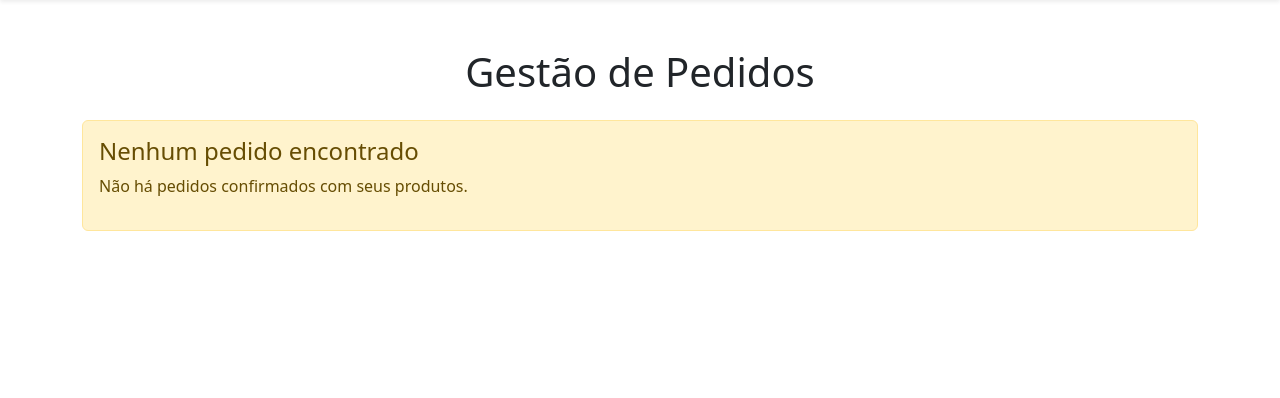
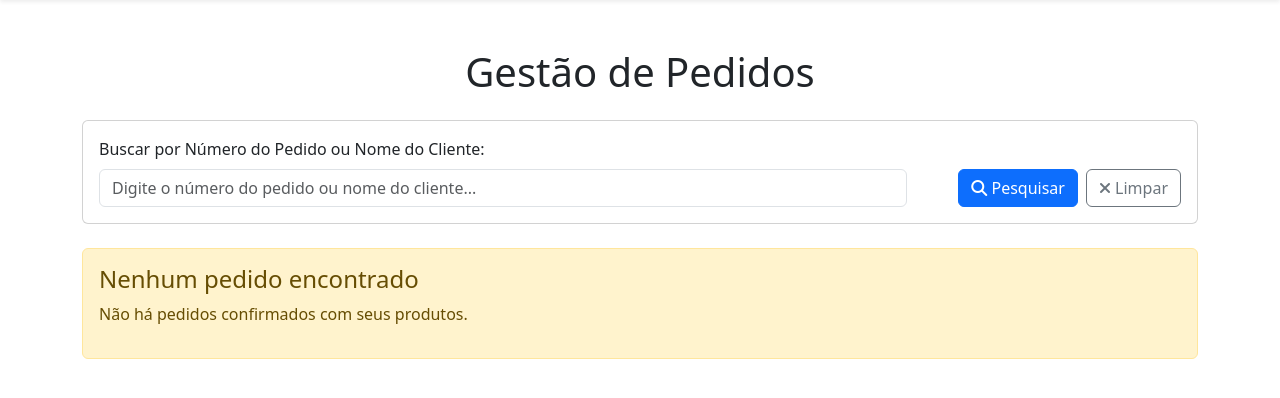
Before and after one commit to sfrederico/web2-ecommerce, a PHP site: page /views/gestao-pedidos/painel.php in a window 1280 px wide. Shown: the part 90-488 px from the top of the page. Run offline with PHP 8.4, Linux system fonts and the light colour scheme.

Commit message:
feat(pedido): :sparkles: Adicionar funcionalidade de busca por número do pedido ou nome do cliente
* Implementa um formulário de busca na interface de gestão de pedidos.
* Adiciona lógica para filtrar pedidos com base no número do pedido ou nome do cliente.
* Cria método `getPedidosPorFornecedorETermo` na classe `PedidoDao` para realizar a busca no banco de dados.

```diff
--- a/src/services/GestaoPedidosService.php
+++ b/src/services/GestaoPedidosService.php
@@ -24,6 +24,10 @@ class GestaoPedidosService {
 
     public function buscarPedidosPorFornecedor(int $fornecedorId): array {
         return $this->pedidoDao->getPedidosPorFornecedor($fornecedorId);
+    }
+
+    public function buscarPedidosPorFornecedorETermo(int $fornecedorId, string $termoBusca): array {
+        return $this->pedidoDao->getPedidosPorFornecedorETermo($fornecedorId, $termoBusca);
     }
 
     public function getDetalhesPedido(int $pedidoId): string {
--- a/src/views/gestao-pedidos/painel.php
+++ b/src/views/gestao-pedidos/painel.php
@@ -13,12 +13,50 @@
     <div class="container my-5">
         <h1 class="text-center mb-4">Gestão de Pedidos</h1>
 
-        <?php if (empty($pedidos)): ?>
+        <!-- Formulário de Busca -->
+        <div class="card mb-4">
+            <div class="card-body">
+                <form method="GET" action="gestao-pedidos.php" class="row g-3">
+                    <div class="col-md-9">
+                        <label for="busca_numero" class="form-label">Buscar por Número do Pedido ou Nome do Cliente:</label>
+                        <input type="text"
+                               class="form-control"
+                               id="busca_numero"
+                               name="busca_numero"
+                               placeholder="Digite o número do pedido ou nome do cliente..."
+                               value="<?= htmlspecialchars($_GET['busca_numero'] ?? '') ?>">
+                    </div>
+                    <div class="col-md-3 d-flex align-items-end gap-2 justify-content-end">
+                        <button type="submit" class="btn btn-primary">
+                            <i class="fas fa-search"></i> Pesquisar
+                        </button>
+                        <a href="gestao-pedidos.php" class="btn btn-outline-secondary">
+                            <i class="fas fa-times"></i> Limpar
+                        </a>
+                    </div>
+                </form>
+            </div>
+        </div>
+
+        <?php if (isset($_GET['busca_numero']) && !empty($_GET['busca_numero']) && empty($pedidos)): ?>
+            <div class="alert alert-info">
+                <h5><i class="fas fa-info-circle"></i> Nenhum resultado encontrado</h5>
+                <p>Não foram encontrados pedidos com o termo "<strong><?= htmlspecialchars($_GET['busca_numero']) ?></strong>" no número do pedido ou nome do cliente.</p>
+                <a href="gestao-pedidos.php" class="btn btn-sm btn-outline-primary">Ver todos os pedidos</a>
+            </div>
+        <?php elseif (empty($pedidos)): ?>
             <div class="alert alert-warning mt-4">
                 <h4>Nenhum pedido encontrado</h4>
                 <p>Não há pedidos confirmados com seus produtos.</p>
             </div>
         <?php else: ?>
+            <?php if (isset($_GET['busca_numero']) && !empty($_GET['busca_numero'])): ?>
+                <div class="alert alert-success">
+                    <h6><i class="fas fa-check-circle"></i> Resultados da busca</h6>
+                    <p class="mb-0">Encontrados <strong><?= count($pedidos) ?></strong> pedido(s) com o termo "<strong><?= htmlspecialchars($_GET['busca_numero']) ?></strong>".</p>
+                </div>
+            <?php endif; ?>
+
             <div class="mt-4">
                 <?php foreach ($pedidos as $pedido): ?>
                     <div class="card mb-3 pedido-row" data-pedido-id="<?= $pedido->getId() ?>">
```
Also changed, not shown: src/controllers/GestaoPedidosController.php (+6 -1 lines), src/dao/PedidoDao.php (+34 -0 lines).
